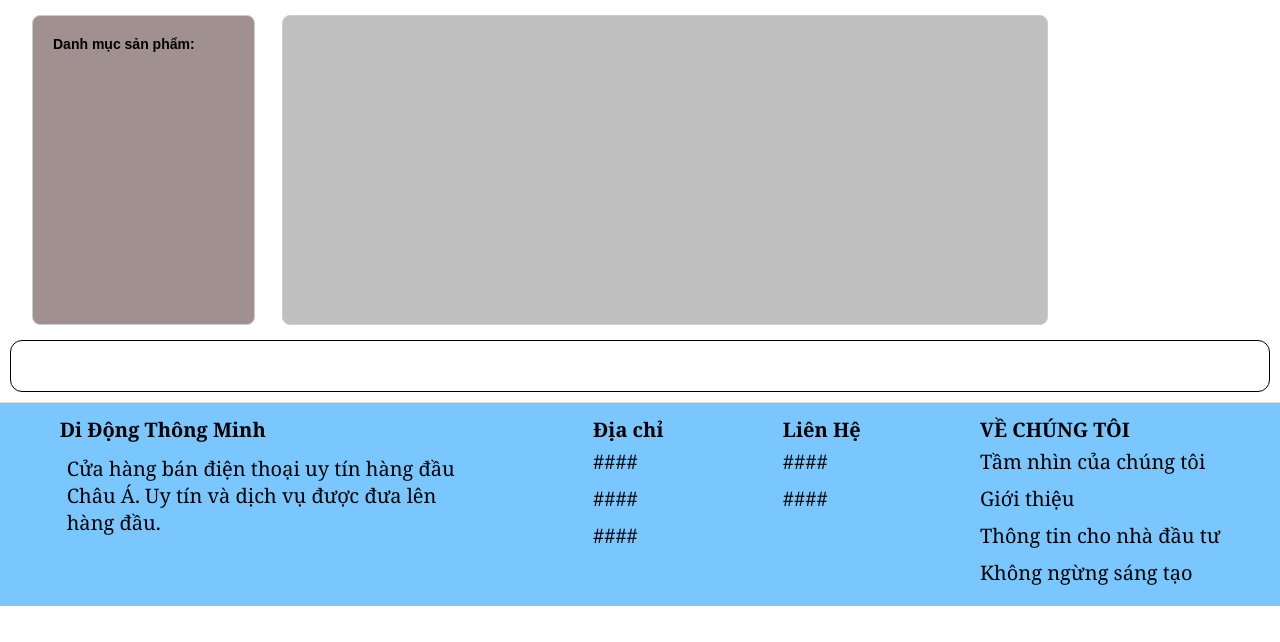
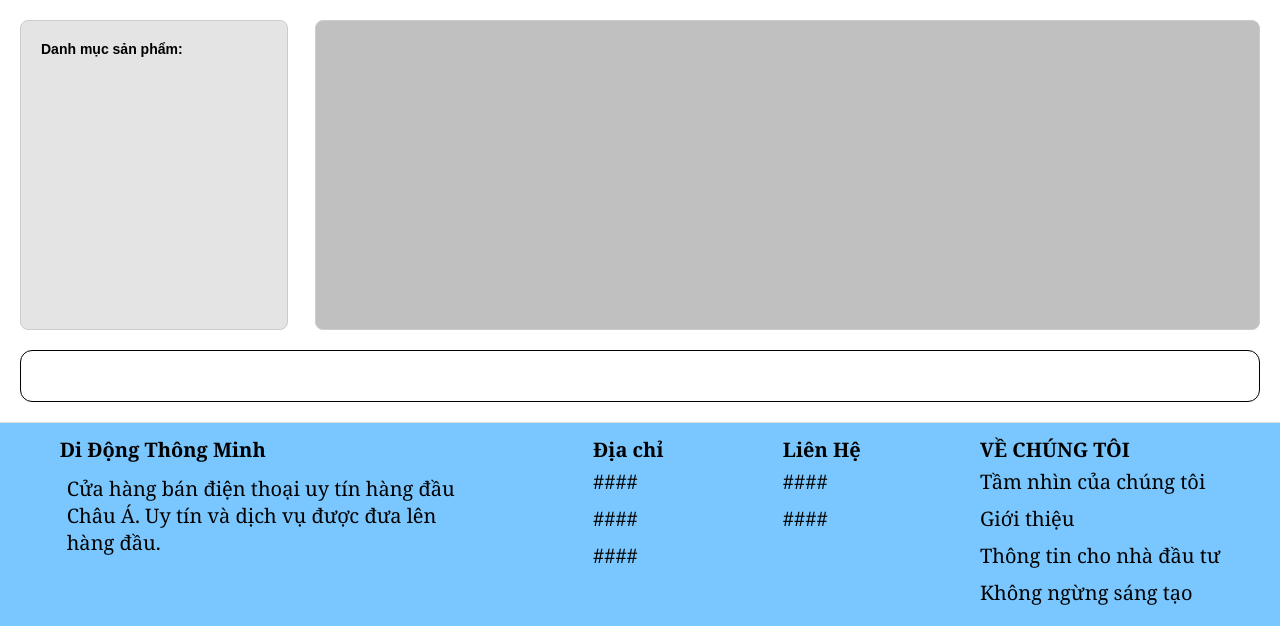
Before and after one commit to DuysStar2k3/WebBanHang, a PHP site: page / in a window 1280 px wide. Shown: the part 80-722 px from the top of the page. Run offline with PHP 8.4, Linux system fonts and the light colour scheme; data that the repository does not hold is empty.

Commit message:
list_product fix

```diff
--- a/Project_Web/css/home.css
+++ b/Project_Web/css/home.css
@@ -85,8 +85,7 @@
 }
 
 .center-container {
-  width: 95%;
-  margin: 15px auto;
+  margin: 20px;
   display: flex;
   justify-content: center;
 
@@ -95,7 +94,7 @@
 .list_product {
   flex: 0.25;
   padding: 20px;
-  background-color: #a09090;
+  background-color: #cfcfcf91;
   box-sizing: border-box;
   border: 1px solid #ccc;
   border-radius: 8px;
@@ -137,14 +136,14 @@
   border-radius: 8px;
   overflow: hidden;
   margin-left: 27px;
-  margin-right: 200px;
+  /* margin-right: 200px; */
   height: 310px;
 }
 .product-container {
   display: flex;
   flex-wrap: wrap;
   justify-content: space-around;
-  margin: 10px;
+  margin: 20px;
   border: 1px solid;
   border-radius: 12px;
 }
```
